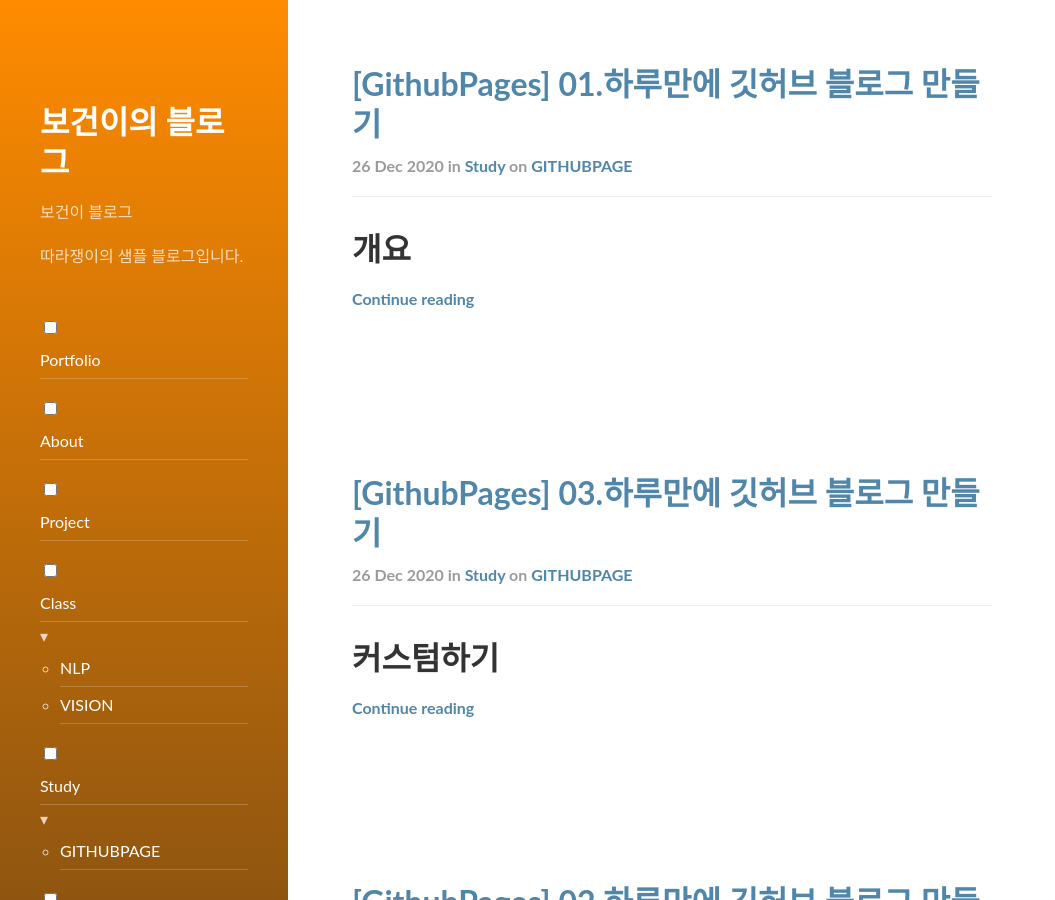
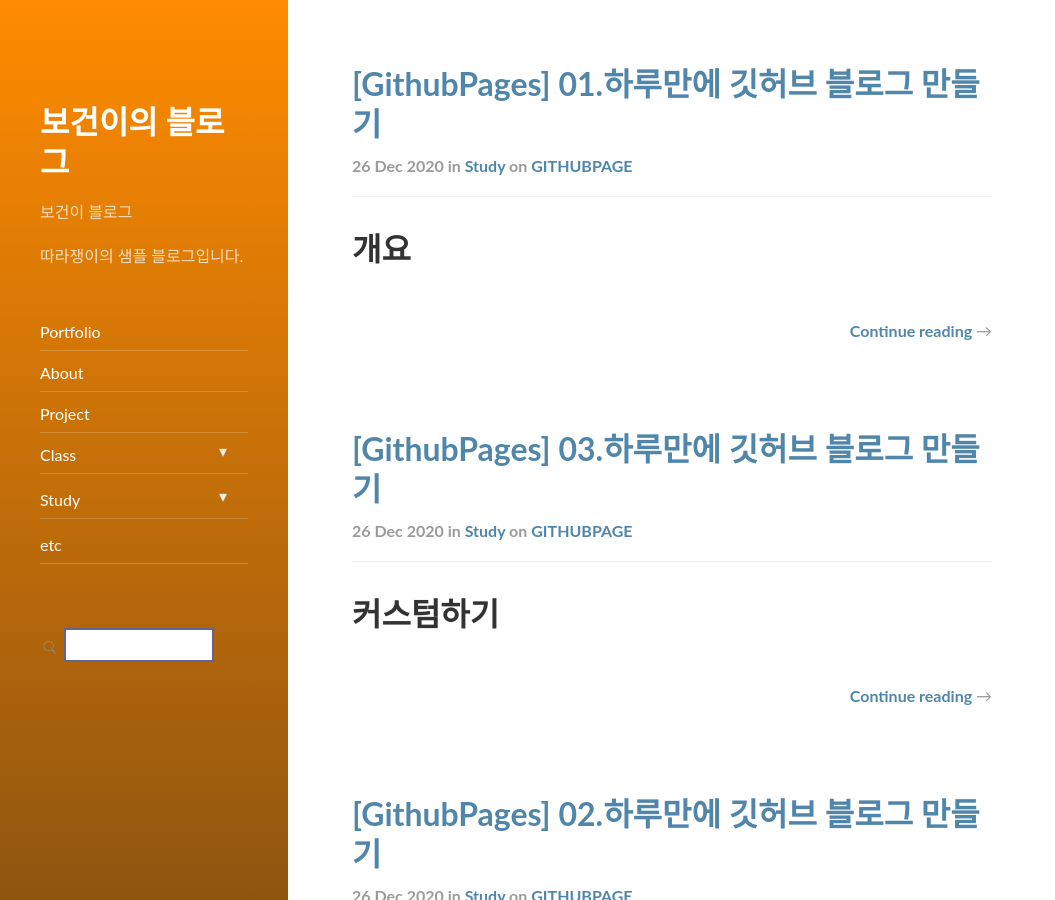
Before and after one commit to Kim-bogeon/Kim-bogeon.github.io, a Jekyll site: the page built from index.html, in a window 1280 px wide and 900 px high. Shown: the whole window, without its empty margins (0-1055 px from the left). Built offline with Jekyll 4.4.1, drawn with Linux system fonts in a browser that asks for light colours; nearby versions of some CDN libraries; the list of posts is cut into pages by our own code; part of the change alters nothing that is shown.

Commit message:
BASE URL삭제

```diff
--- a/_config.yml
+++ b/_config.yml
@@ -10,7 +10,7 @@ url:                 https://kim-bogeon.github.io/bbogeon.github.io/
 
 # Set to '' when hosting a blog on GitHub Pages, ie on `//<username>.github.io`
 # Set to '/<reponame>' when using the `gh-pages` branch of a repository
-baseurl:             "/bbogeon.github.io"
+baseurl:             ""
 
 # A very short description of your page
 tagline:             "보건이 블로그"
```
